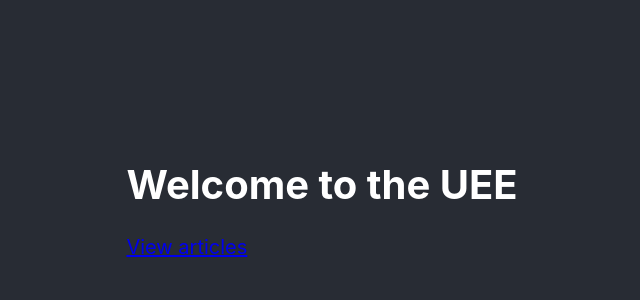
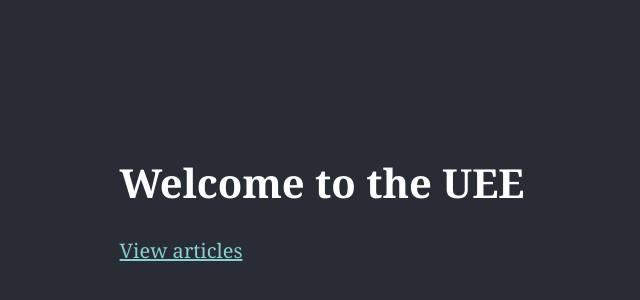
Before and after one commit to DigitalArchaeologyLab/uee2, a React (Create React App) app in the folder frontend/: page / in a window 1280 px wide. Shown: the part 204-504 px from the top of the page, without its empty margins (318-958 px from the left). Built offline with nearby package versions, Linux system fonts and the light colour scheme.

Commit message:
Simple styling changes

```diff
--- a/frontend/src/App.css
+++ b/frontend/src/App.css
@@ -1,16 +1,20 @@
-/* .App {
-  text-align: center;
-} */
+.App {
+  font-family: Cambria, Cochin, Georgia, Times, 'Times New Roman', serif;
+  font-size: calc(4px + 2vmin);
+}
+
+.App a {
+  color: rgb(138, 207, 207);
+}
 
 .App-header {
   background-color: #282c34;
+  color: white;
   min-height: 100vh;
   display: flex;
   flex-direction: column;
   align-items: center;
   justify-content: center;
-  font-size: calc(4px + 2vmin);
-  color: white;
 }
 
 #arabic {
--- a/frontend/src/components/ArticleList/ArticleList.js
+++ b/frontend/src/components/ArticleList/ArticleList.js
@@ -31,14 +31,14 @@ function ArticleList(props) {
     <div>
       {ArticleList.map((article) => (
         <p>
-          <h1>
+          <h2>
             <Link to='/1'>
               {article.title_eng}
             </Link>
             <p id='arabic'>
             {article.title_ar}
             </p>
-          </h1>
+          </h2>
           {article.author_id}
           <p></p>
           {article.abstract_eng}
```
